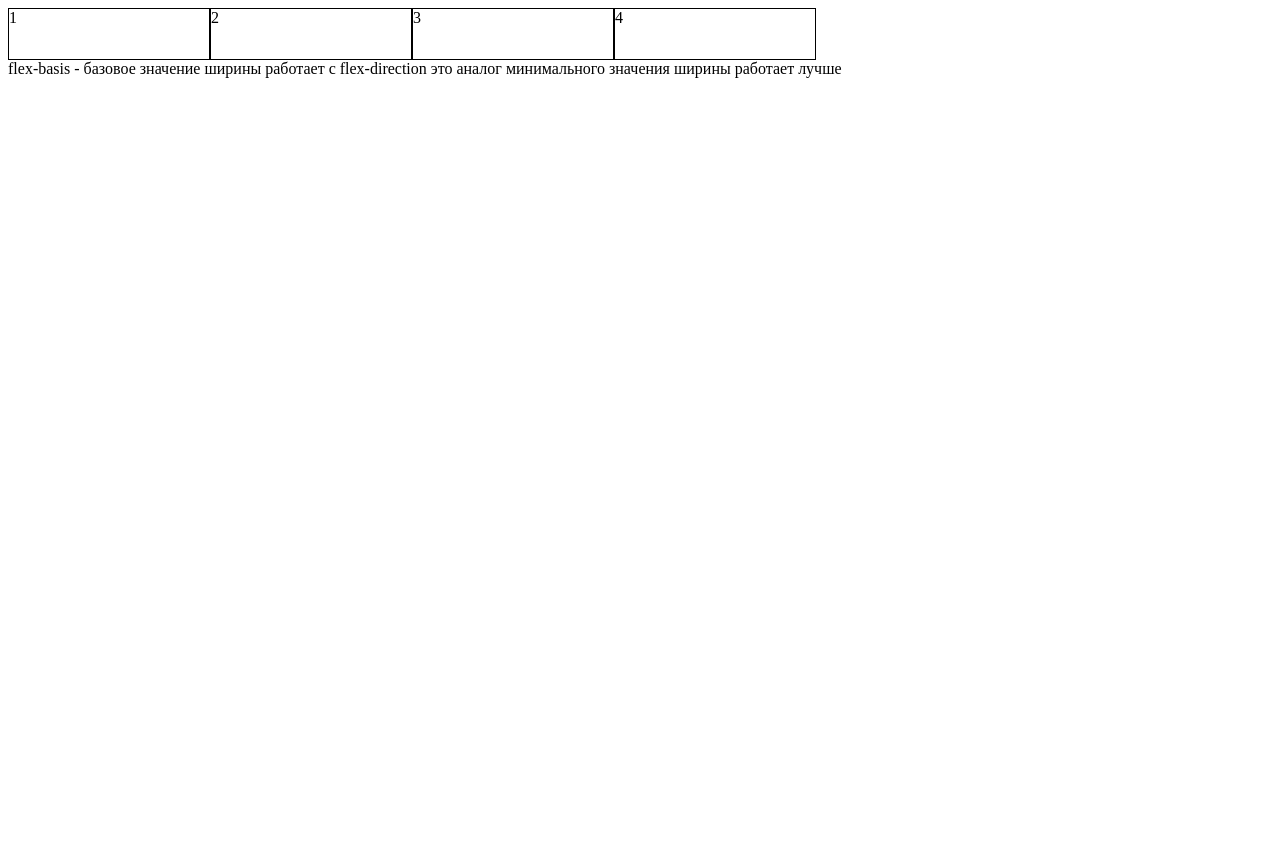
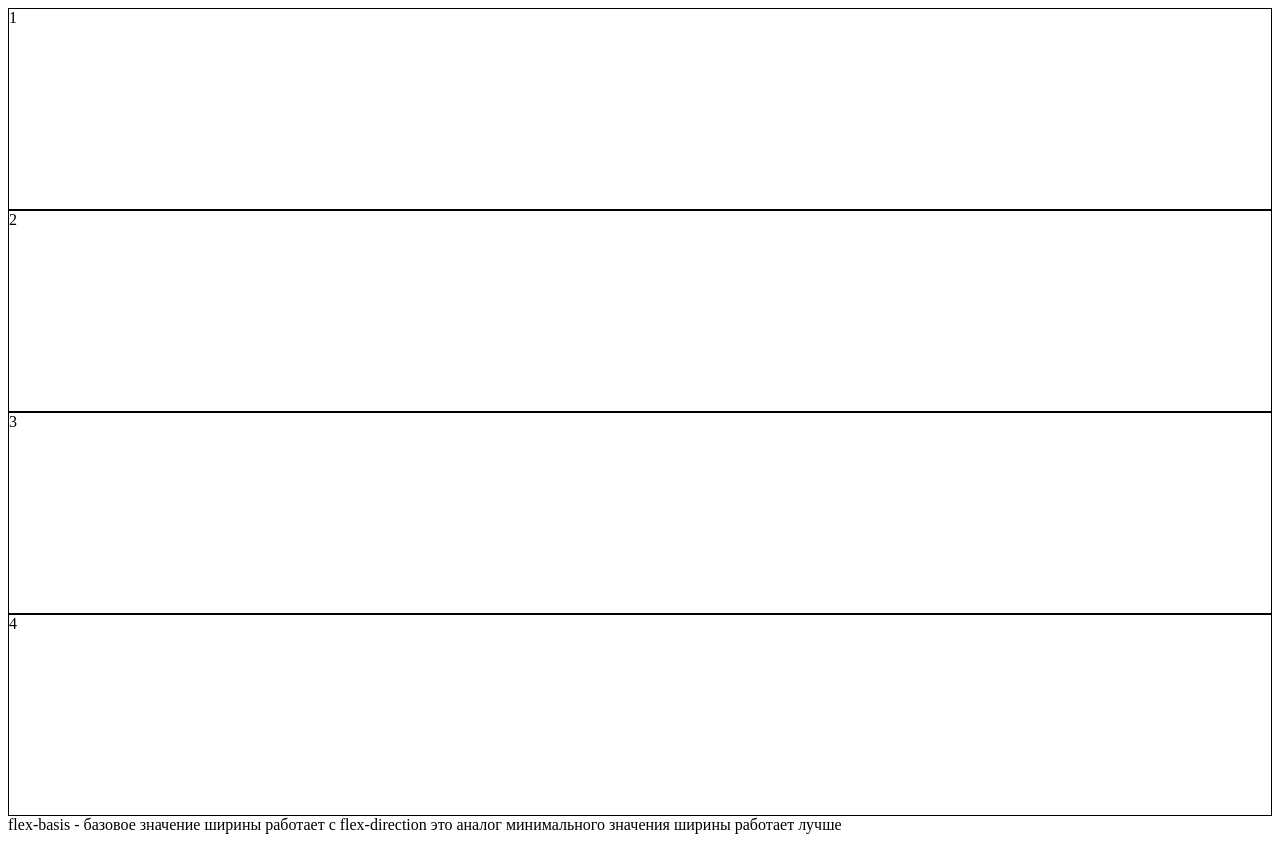
Before and after one commit to zmalakhov/go-0105-html5css3, a plain HTML site: page 02/index.html in a window 1280 px wide. Before the commit the page ends 800 px from the top, so only its background shows below. Drawn offline with Linux system fonts and the light colour scheme.

Commit message:
03 - dir 02 - в догонку, забыл сохранить

```diff
--- a/02/style.css
+++ b/02/style.css
@@ -1,11 +1,11 @@
 .content{
     display: flex;
-
+    flex-direction: column
 }
 
 .item {
     flex-basis: 200px;
-    width: 180px;
+
     height: 50px;
     border: 1px solid #000
 }
```
